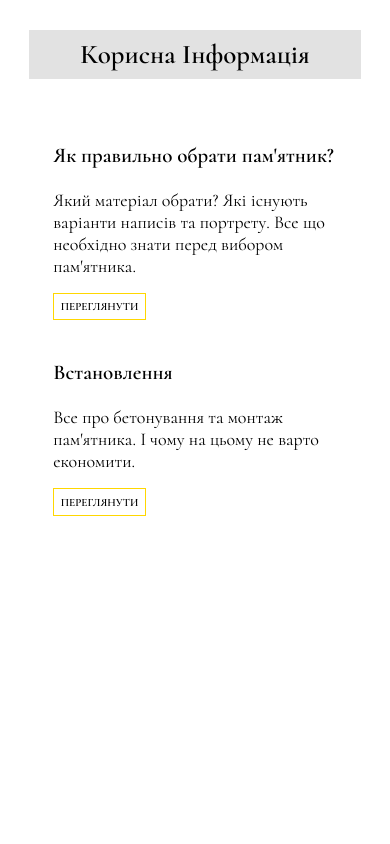
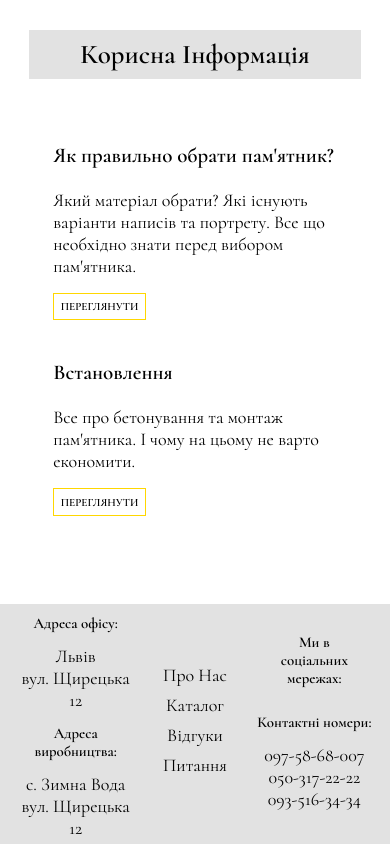
Before and after one commit to Setvioss/setvioss.github.io, a plain HTML site: page index.html in a window 390 px wide. Shown: the part 5377-6221 px from the top of the page. Before the commit the page ends 6013 px from the top, so only its background shows below. Drawn offline with Linux system fonts and the light colour scheme; files whose address does not match are found by name; a web font is replaced by a local one.

Commit message:
mobile footer created

```diff
--- a/index.html
+++ b/index.html
@@ -466,9 +466,52 @@
 
     </main>
 
-    <footer>
+    <footer id="main-footer">
 
+        <nav class="footer-nav">
 
+            <ul class="footer-nav_list">
+                <li class="footer-nav_list__item">Про Нас</li>
+                <li class="footer-nav_list__item">Каталог</li>
+                <li class="footer-nav_list__item">Відгуки</li>
+                <li class="footer-nav_list__item">Питання</li>
+            </ul>
+
+        </nav>
+
+        <div class="footer-address-container">
+
+            <h5 class="office-address">Адреса офісу:</h5>
+            <p>Львів <br> вул. Щирецька 12</p>
+
+            <h5 class="production-addres">Адреса виробництва:</h5>
+            <p>с. Зимна Вода <br> вул. Щирецька 12</p>
+
+        </div>
+
+        <div class="footer-social-container">
+
+            <h5 class="footer-social_title">
+                Ми в <br> соціальних мережах:
+            </h5>
+
+            <div class="facebook-link">
+
+            </div>
+
+        </div>
+
+        <div class="footer-contacts-container">
+
+            <h5 class="footer-contacts_title">
+                Контактні номери:
+            </h5>
+
+            <p> 097-58-68-007 </p>
+            <p> 050-317-22-22 </p>
+            <p> 093-516-34-34 </p>
+
+        </div>
 
     </footer>
 
--- a/shared.scss
+++ b/shared.scss
@@ -308,8 +308,58 @@ li {
     }
 }
 
-footer {
-    margin-block: 2rem;
-    display: flex;
-    justify-content: center;
+#main-footer {
+    display: grid;
+    grid-template-columns: 1fr 1fr 1fr;
+    grid-template-rows: 80px 120px;
+    justify-items: center;
+    margin-top: 2rem;
+    height: 240px;
+    background-color: map-get($colors, main);
+    text-align: center;
+    padding: 1rem;
+
+    h5 {
+        margin-block: .8rem;
+    }
+
+    .footer-nav {
+        grid-row-start: 1;
+        grid-row-end: 3;
+        grid-column-start: 2;
+        grid-column-end: 3;
+
+        align-self: center;
+
+        .footer-nav_list {
+            list-style: none;
+            margin-block: 2rem;
+
+            li {
+                margin-block: .5rem;
+            }
+        }
+    }
+
+    .footer-address-container {
+        grid-row-start: 1;
+        grid-row-end: 3;
+        grid-column-start: 1;
+        grid-column-end: 2;
+
+        align-self: center;
+    }
+
+    .footer-social-container {
+        grid-row-start: 1;
+        grid-row-end: 2;
+        grid-column-start: 3;
+    }
+
+    .footer-contacts-container {
+        grid-row-start: 2;
+        grid-row-end: 3;
+        grid-column-start: 3;
+    }
+
 }
```
Also changed, not shown: shared.css, 1 other file.
